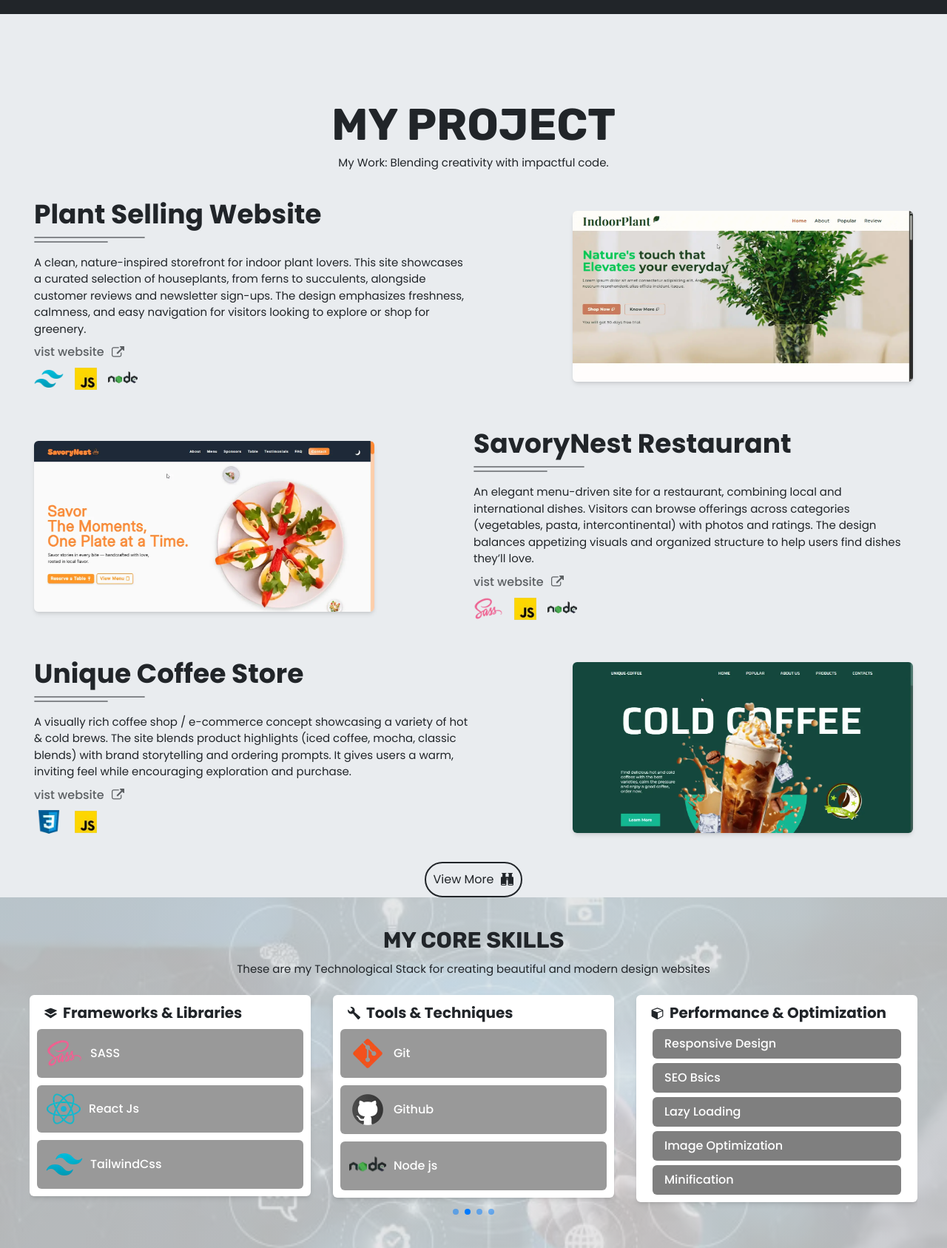
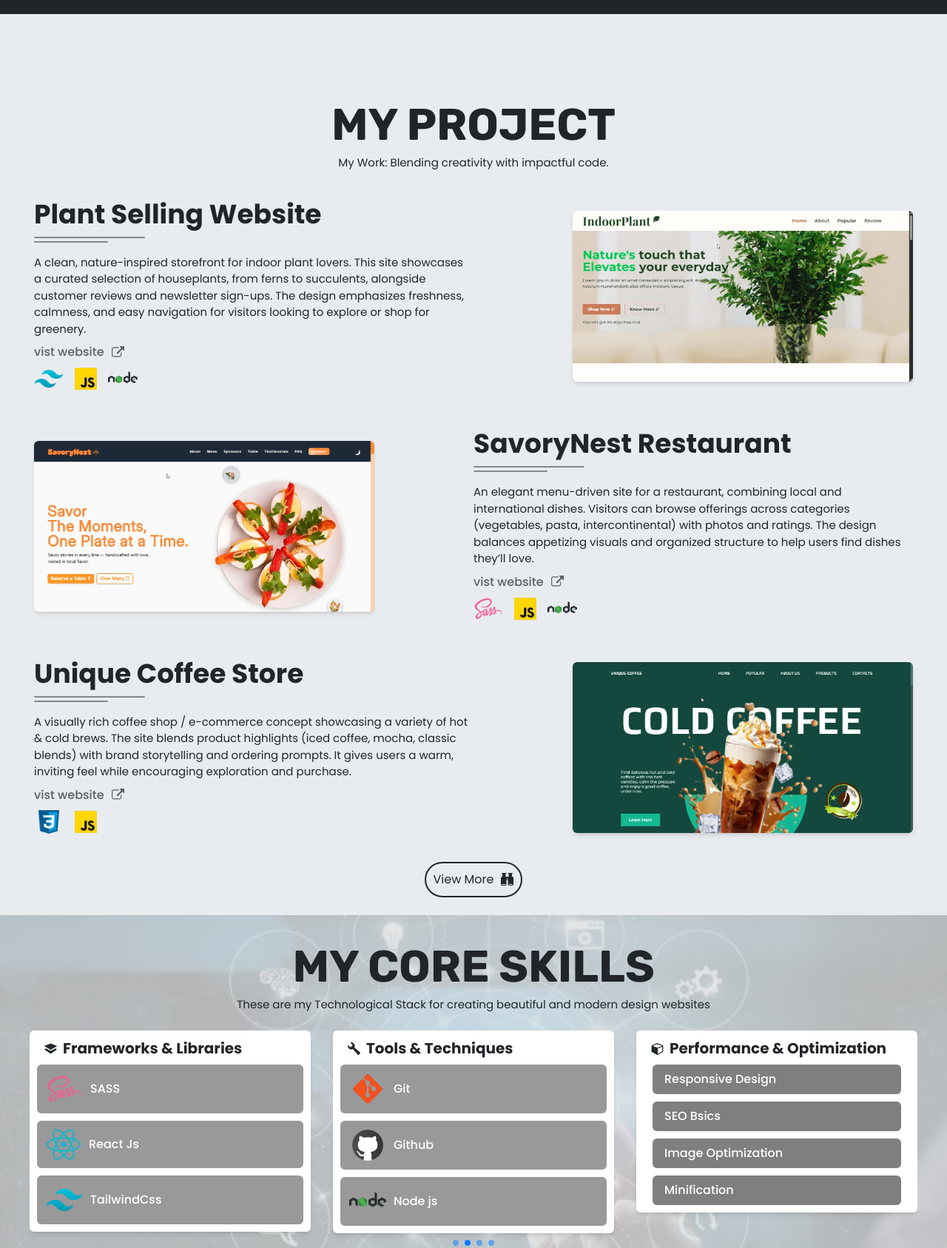
Before and after one commit to Hycienth-Paul025/portfolio, a website: page index.html in a window 1280 px wide. Shown: the part 700-2387 px from the top of the page at 74% size. Drawn offline with nearby package versions, Linux system fonts and the light colour scheme.

Commit message:
Not done yet

```diff
--- a/index.html
+++ b/index.html
@@ -1,5 +1,5 @@
 <!doctype html>
-<html>
+<html lang="">
   <head>
     <meta charset="UTF-8" />
     <meta name="viewport" content="width=device-width, initial-scale=1.0" />
@@ -102,7 +102,7 @@
     <!-- main -->
 
     <main>
-      <!-- hero -->
+      <!-- Hero -->
       <section id="home">
         <!-- <div class="bg-[url('../../img/hero-bg.jpg')] bg-cover bg-left bg-no-repeat w-screen h-[100vh]"> -->
 
@@ -141,7 +141,7 @@
           <div class="mask-b-from-0.5">
             <img
               src="Assets/img/pic-1.webp"
-              class="drop-shadow-2xl grayscale-[90%]"
+              class="drop-shadow-2xl grayscale-[65%]"
               alt="hero-image"
             />
           </div>
@@ -154,7 +154,7 @@
         <!--
   <div class=" inset-0 bg-gradient-to-b  from-black/60 to-transparent"></div> -->
 
-        <div class="px-2.5 md:px-10 mt-10">
+        <div class="px-2.5 md:px-10 pb-6 mt-10">
           <h1 class="text-center">My Project</h1>
           <p class="text-center">
             My Work: Blending creativity with impactful code.
@@ -387,7 +387,7 @@
         <div
           class="px-2.5 md:px-10 py-6 lg:py-10 bg-[linear-gradient(var(--o-color),var(--o-color)),url(../../img/skill-bg.webp)] bg-center bg-cover bg-no-repeat"
         >
-          <h2 class="text-center">My core Skills</h2>
+          <h1 class="text-center">My core Skills</h1>
           <p class="text-center">
             These are my Technological Stack for creating beautiful and modern
             design websites
@@ -561,7 +561,7 @@
                   </strong>
 
                   <ul
-                    class="px-3 capitalize text-white font-medium flex items-center flex-col gap-1.5"
+                    class="px-3 capitalize text-white font-medium flex items-center flex-col gap-2.5"
                   >
                     <li class="bg-black/50 w-full py-2 px-4 rounded-md">
                       responsive design
@@ -569,9 +569,7 @@
                     <li class="bg-black/50 w-full py-2 px-4 rounded-md">
                       SEO Bsics
                     </li>
-                    <li class="bg-black/50 w-full py-2 px-4 rounded-md">
-                      Lazy loading
-                    </li>
+
                     <li class="bg-black/50 w-full py-2 px-4 rounded-md">
                       Image optimization
                     </li>
```
Also changed, not shown: poject.html (+1 -1 lines), Assets/src/css/style.css.
